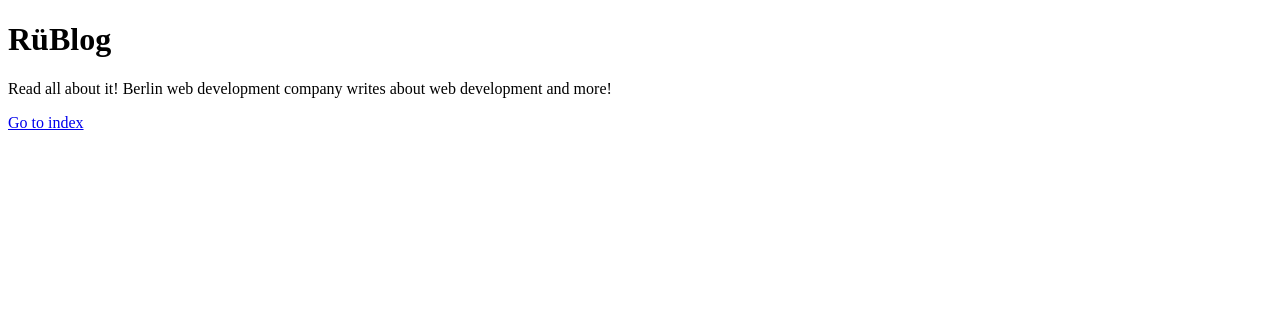
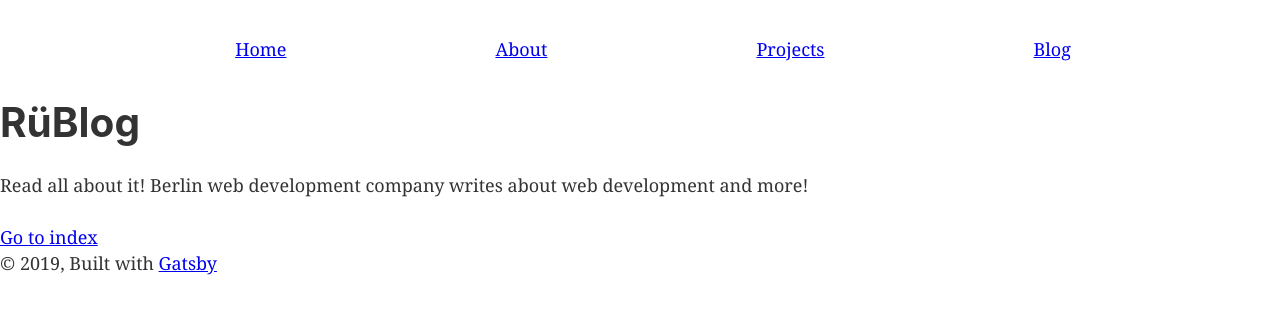
Before and after one commit to exitroute/ruedev-website, a Gatsby site: page /blog in a window 1280 px wide. Built offline with nearby package versions, Linux system fonts and the light colour scheme; Gatsby itself is replaced by a stand-in of ours.

Commit message:
Nav menu added to pages

```diff
--- a/src/components/layout.js
+++ b/src/components/layout.js
@@ -1,6 +1,8 @@
 import React from 'react';
 import PropTypes from "prop-types";
 import { StaticQuery, graphql } from 'gatsby';
+
+import Menu from "./menu";
 
 import "./layout.css"
 
@@ -17,6 +19,7 @@ const Layout = ({ children }) => (
     `}
     render={data => (
       <>
+        <Menu />
         <div>
           <main>{children}</main>
           <footer>
--- /dev/null
+++ b/src/components/menu.js
@@ -0,0 +1,34 @@
+import React from "react"
+import Link from "gatsby-link"
+import styled from "styled-components"
+
+const Nav = styled.nav`
+  padding-top: 2rem;
+`
+
+const NavList = styled.ul`
+  list-style: none;
+  display: flex;
+  justify-content: space-evenly;
+`
+
+const Menu = () => (
+  <Nav>
+    <NavList>
+      <li>
+        <Link to="/">Home</Link>
+      </li>
+      <li>
+        <Link to="/about">About</Link>
+      </li>
+      <li>
+        <Link to="/projects">Projects</Link>
+      </li>
+      <li>
+        <Link to="/blog">Blog</Link>
+      </li>
+    </NavList>
+  </Nav>
+)
+
+export default Menu
--- a/src/pages/blog.js
+++ b/src/pages/blog.js
@@ -1,15 +1,17 @@
 import React from "react"
 import { Link } from "gatsby"
 
+import Layout from "../components/layout"
+
 const BlogPage = () => (
-  <div>
+  <Layout>
     <h1>RüBlog</h1>
     <p>
       Read all about it! Berlin web development company writes about web
       development and more!
     </p>
     <Link to="/">Go to index</Link>
-  </div>
+  </Layout>
 )
 
 export default BlogPage
```
Also changed, not shown: src/pages/projects.js (+5 -5 lines).
